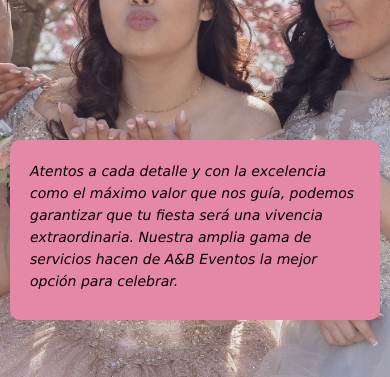
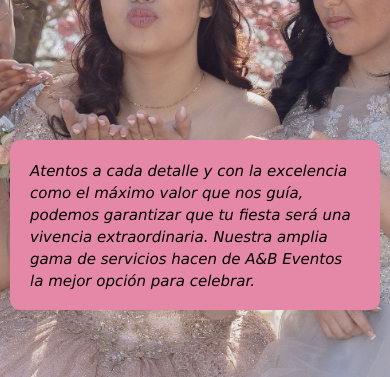
Before and after one commit to Antonell-a/2da-pre-entrega-Cristiano, a plain HTML site: page pages/cumplede15.html in a window 390 px wide. Shown: the part 320-697 px from the top of the page. Drawn offline with Linux system fonts and the light colour scheme.

Commit message:
proyecto coderhouse

```diff
--- a/scss/style.scss
+++ b/scss/style.scss
@@ -749,7 +749,7 @@ a{
     }
     .contenedorhijo_fiesta15{
         width: 370px;
-        height: 180px;
+        height: 170px;
     }
     .contenedorhijodos_fiesta15{
         width: 370px;
@@ -757,7 +757,7 @@ a{
     }
     .contenedorhijo_fiesta15 p
 {
-font-size: 14px;
+font-size: 15px;
 line-height: 22px;
 }
 
```
Also changed, not shown: CSS/style.css.
